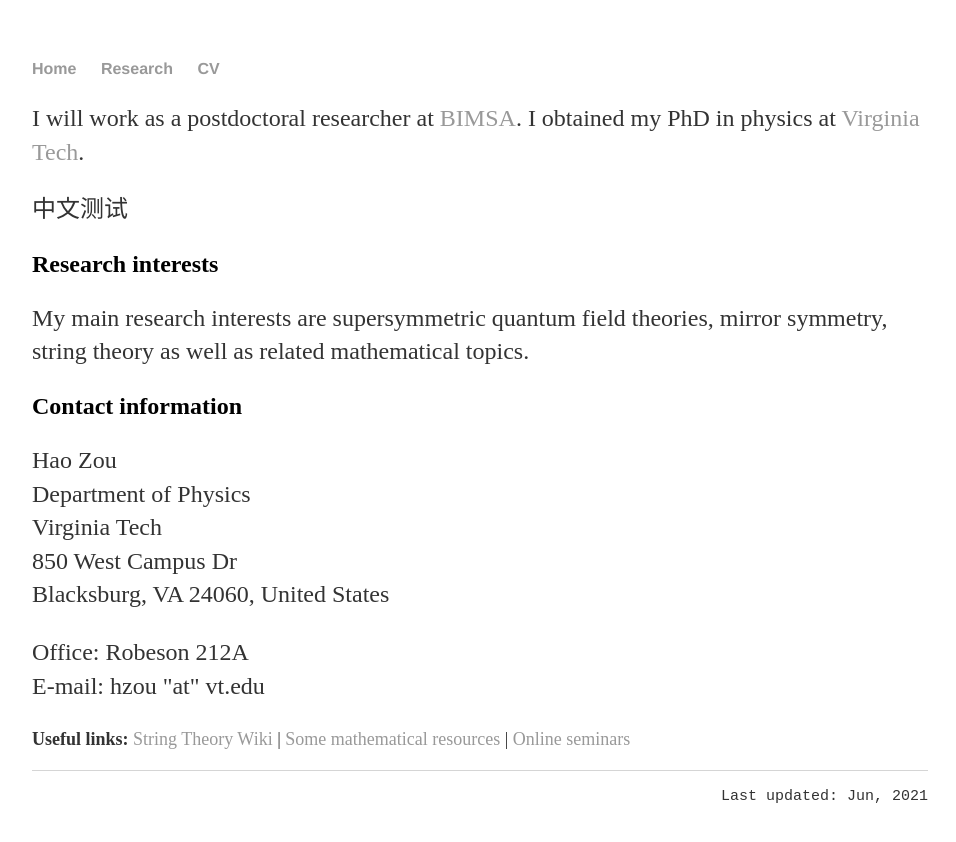
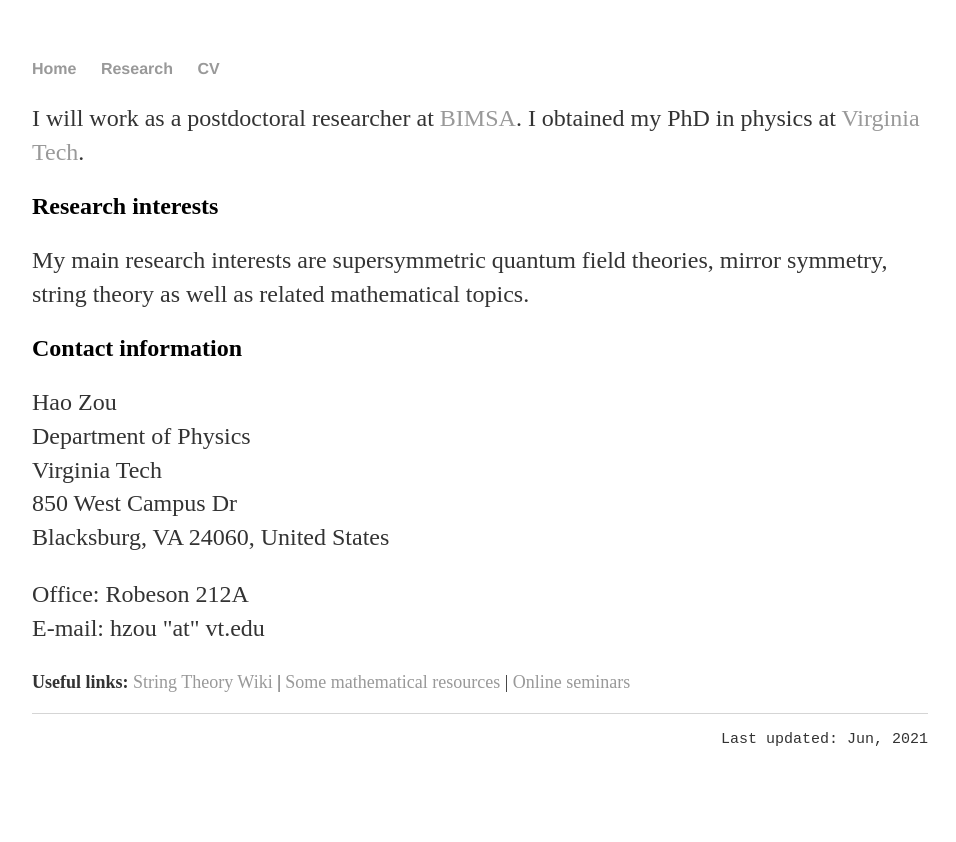
Before and after one commit to hhzou/hhzou.github.io, a Jekyll site: the page built from index.html, in a window 1280 px wide. Shown: the top 842 px of the page, without its empty margins (160-1116 px from the left). Built offline with Jekyll 4.4.1, drawn with Linux system fonts in a browser that asks for light colours.

Commit message:
Update index.html

```diff
--- a/index.html
+++ b/index.html
@@ -6,7 +6,6 @@ title: Hao Zou - Homepage
 	<p>
 		I will work as a postdoctoral researcher at <a href="http://www.bimsa.cn" target="_blank" rel="noopener noreferrer">BIMSA</a>. I obtained my PhD in physics at <a href="https://www.phys.vt.edu" target="_blank" rel="noopener noreferrer">Virginia Tech</a>.
 	</p>
-	<p>中文测试</p>
 
 	<h2>Research interests</h2>
 	<p>
```
